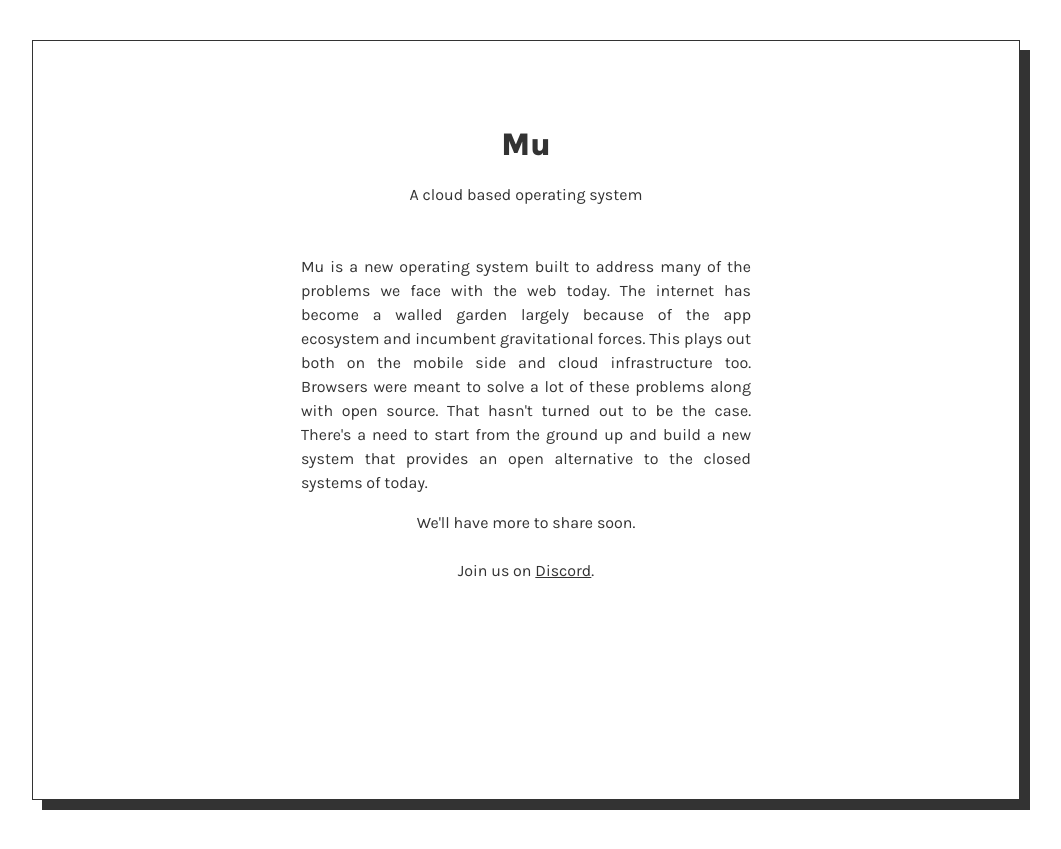
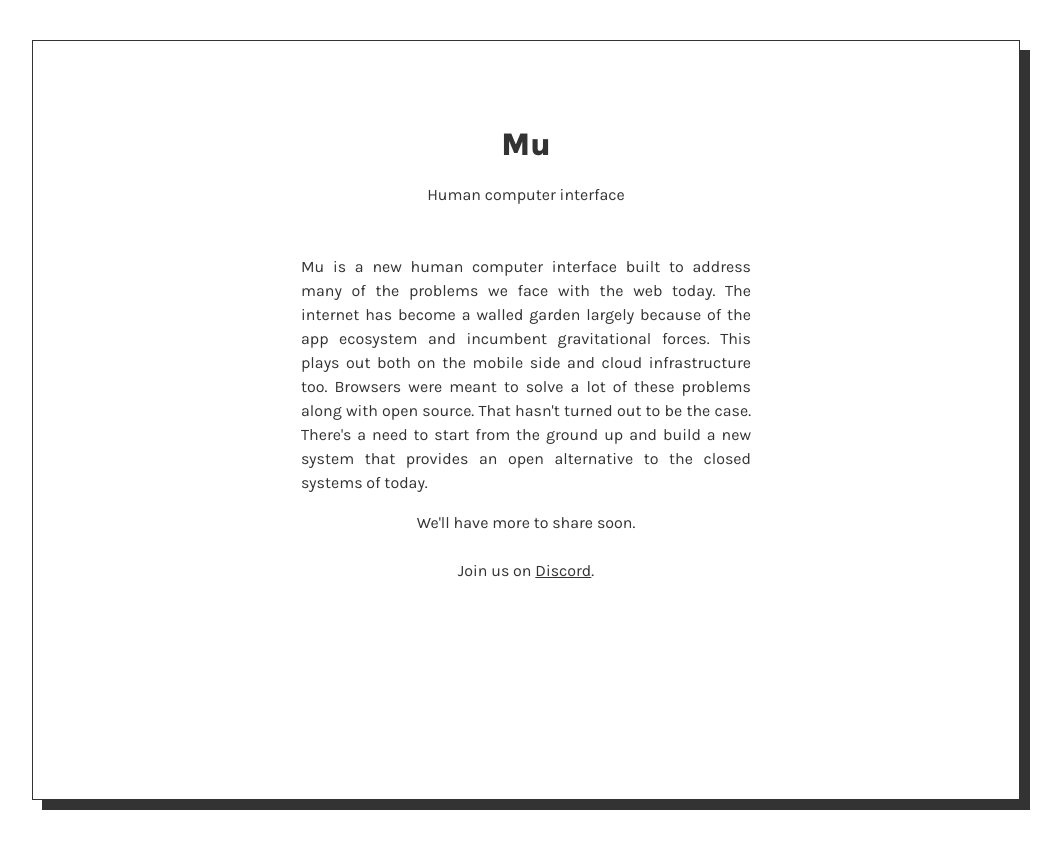
Before and after one commit to muxyz/website, a Jekyll site: the page built from index.md, in a window 1280 px wide. Shown: the top 849 px of the page, without its empty margins (114-1175 px from the left). Built offline with Jekyll 4.4.1, drawn with Linux system fonts in a browser that asks for light colours.

Commit message:
Update index.md

```diff
--- a/index.md
+++ b/index.md
@@ -1,11 +1,11 @@
 ---
 layout: default
 title: "Mu"
-description: "A cloud based operating system"
+description: "Human computer interface"
 ---
 <br>
 <div id="abstract">
-Mu is a new operating system built to address many of the problems we
+Mu is a new human computer interface built to address many of the problems we
 face with the web today. The internet has become a walled garden largely because
 of the app ecosystem and incumbent gravitational forces. This plays out both on the
 mobile side and cloud infrastructure too. Browsers were meant to solve a lot of these
```
